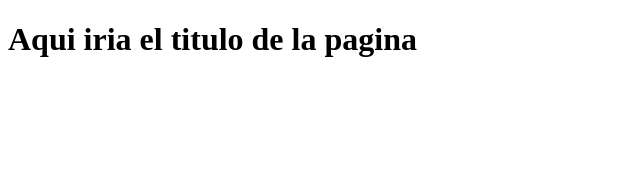
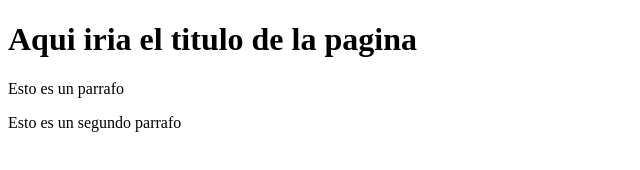
Before and after one commit to MadManJohnSmith/Proyecto-web-Empresa-C, a plain HTML site: page index.html in a window 1280 px wide. Shown: the whole page, without its empty margins (0-640 px from the left). Drawn offline with Linux system fonts and the light colour scheme.

Commit message:
Agregando segundo parrafo

```diff
--- a/index.html
+++ b/index.html
@@ -7,5 +7,7 @@
 </head>
 <body>
     <h1>Aqui iria el titulo de la pagina</h1>
+    <p>Esto es un parrafo</p>
+    <p>Esto es un segundo parrafo</p>
 </body>
 </html>
```
